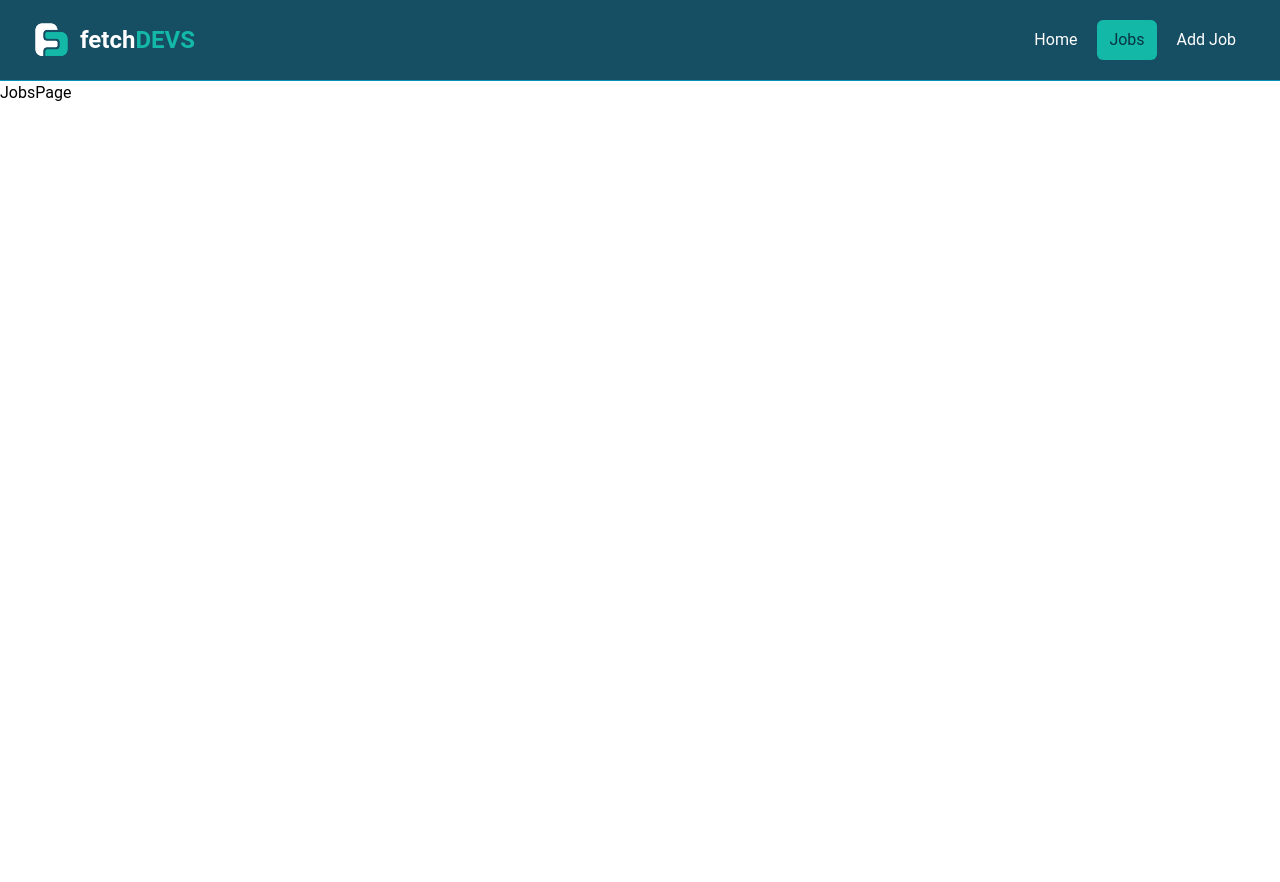
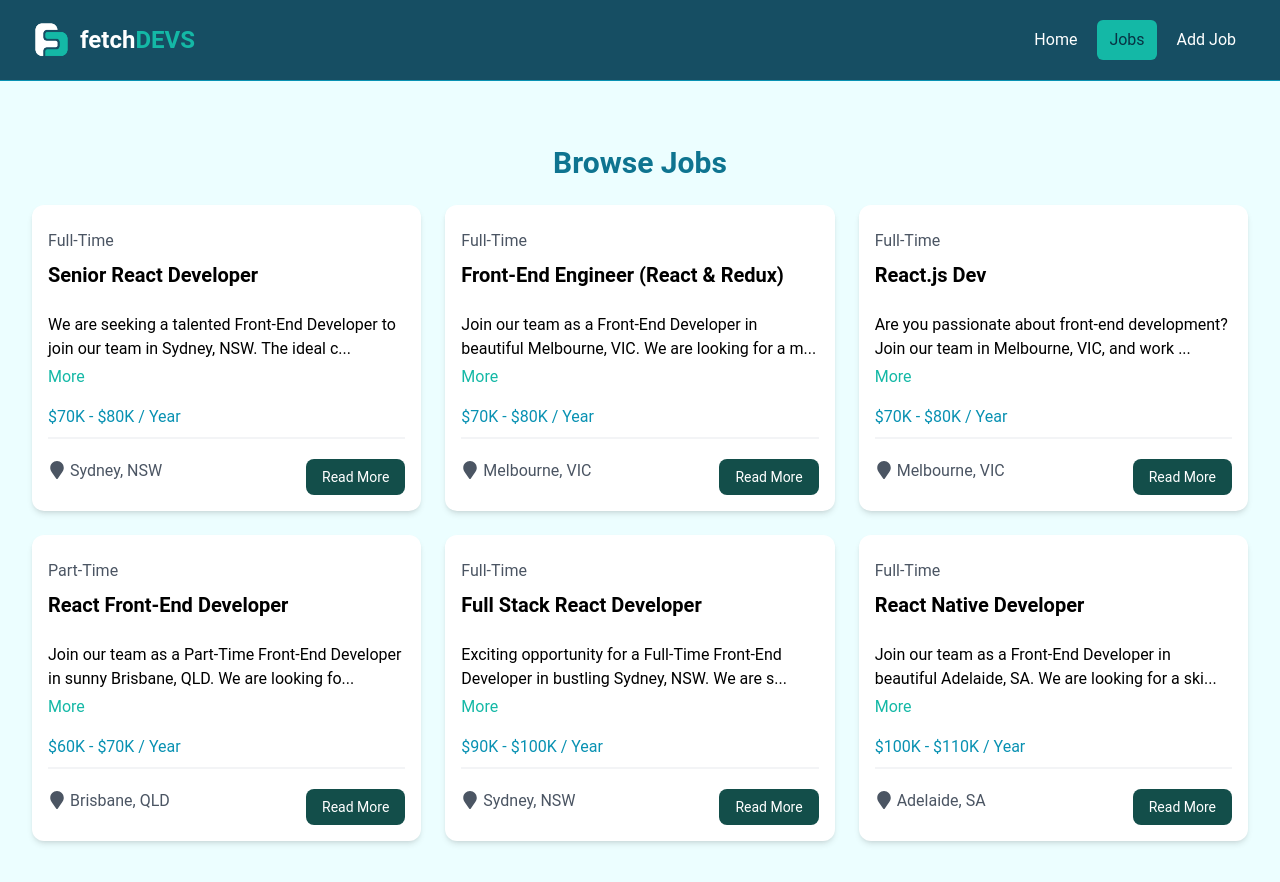
Before and after one commit to ensarokumus/fetch-devs, a React (Vite) app: page /jobs in a window 1280 px wide. Shown: the top 882 px of the page. Before the commit the page ends 800 px from the top, so only its background shows below. Built offline with nearby package versions, Linux system fonts and the light colour scheme.

Commit message:
feat: adds JobsPage

```diff
--- a/src/components/molecules/JobListings.jsx
+++ b/src/components/molecules/JobListings.jsx
@@ -1,16 +1,17 @@
+/* eslint-disable react/prop-types */
 import jobs from "../../jobs.json";
 import JobListing from "../atoms/JobListing";
 
-const JobListings = () => {
-  const recentJobs = jobs.slice(0, 3);
+const JobListings = ({ isHome = false }) => {
+  const jobListings = isHome ? jobs.slice(0, 3) : jobs;
   return (
     <section className="bg-cyan-50 px-4 py-10">
       <div className="container-xl lg:container m-auto">
         <h2 className="text-3xl font-bold text-cyan-700 mb-6 text-center">
-          Browse Jobs
+          {isHome ? "Recent Jobs" : "Browse Jobs"}
         </h2>
         <div className="grid grid-cols-1 md:grid-cols-3 gap-6">
-          {recentJobs.map((job) => (
+          {jobListings.map((job) => (
             <JobListing key={job.id} job={job} />
           ))}
         </div>
--- a/src/pages/HomePage.jsx
+++ b/src/pages/HomePage.jsx
@@ -8,7 +8,7 @@
     <>
       <Hero />
       <HomeCards />
-      <JobListings />
+      <JobListings isHome={true} />
       <ViewAllJobs />
     </>
   );
--- a/src/pages/JobsPage.jsx
+++ b/src/pages/JobsPage.jsx
@@ -1,5 +1,11 @@
+import JobListings from "../components/molecules/JobListings";
+
 const JobsPage = () => {
-  return <div>JobsPage</div>;
+  return (
+    <section className="bg-cyan-50 px-4 py-6">
+      <JobListings />
+    </section>
+  );
 };
 
 export default JobsPage;
```
